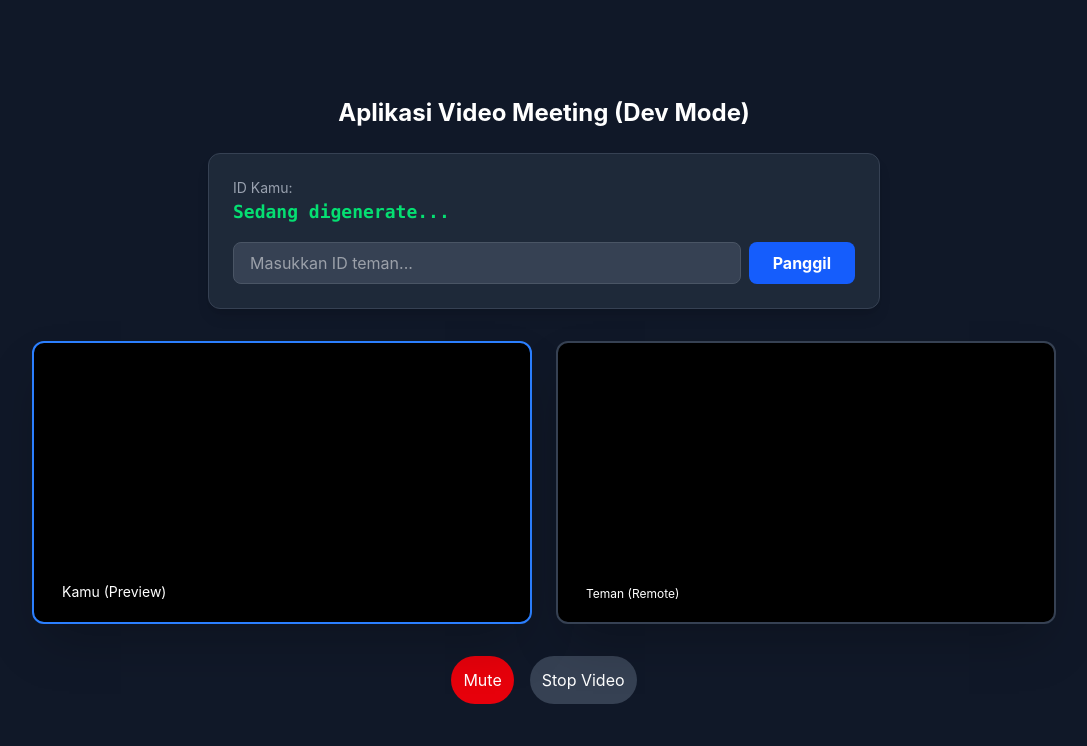
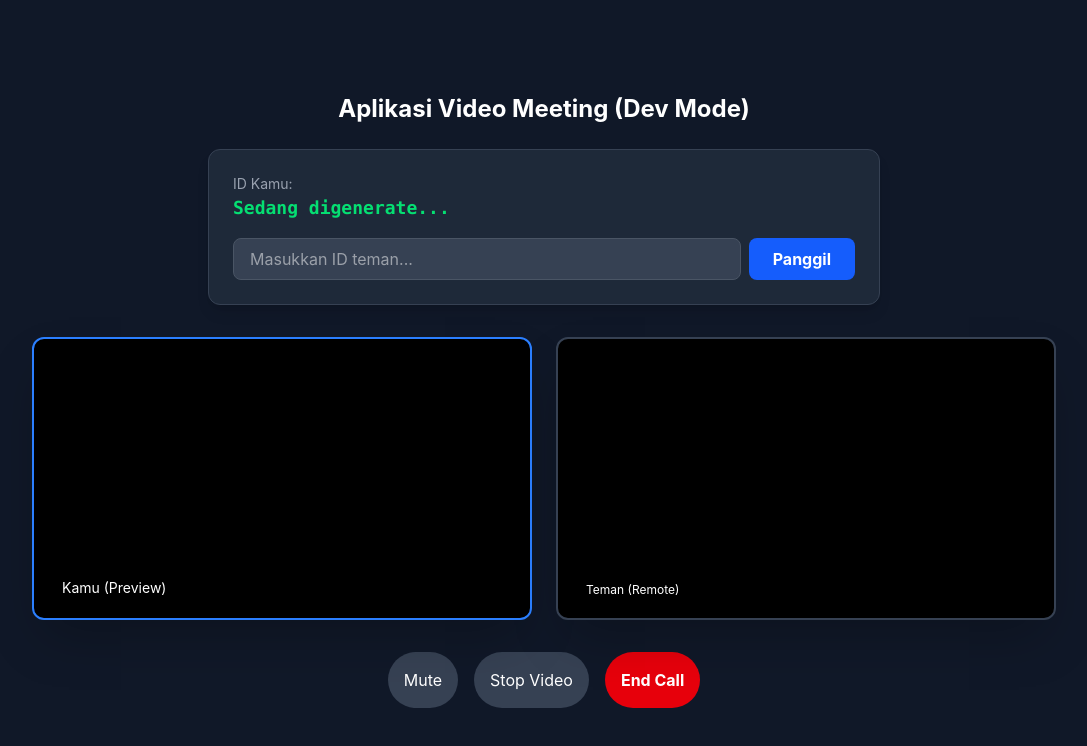
Before and after one commit to KemalMustafaa/conference-app, a React (Vite) app: page / in a window 1280 px wide. Shown: the top 746 px of the page, without its empty margins (96-1183 px from the left). Built offline with nearby package versions, Linux system fonts and the light colour scheme; no server answers.

Commit message:
feat : menambahkan fungsi pada tombol muted, video, dan endcall

```diff
--- a/src/components/conference/Conf.jsx
+++ b/src/components/conference/Conf.jsx
@@ -14,6 +14,10 @@ export const Conf = () => {
   const videoRef = useRef(null);
   const [stream, setStream] = useState(null);
   const [error, setError] = useState(null);
+
+  // inisialisasi untuk Fitur Kontrol Media (muted dan toggle video)
+  const [isMuted, setIsMuted] = useState(false);
+  const [isVideoOff, setIsVideoOff] = useState(false);
 
   useEffect(() => {
     // Fungsi untuk mengambil akses kamera dan mikrofon
@@ -88,6 +92,23 @@ export const Conf = () => {
     });
   };
 
+  // Fungsi untuk toggle audio
+  const toggleAudio = () => {
+    if (stream) {
+      const audioTrack = stream.getAudioTracks()[0];
+      audioTrack.enabled = !audioTrack.enabled; // Mematikan/menghidupkan track audio
+      setIsMuted(!audioTrack.enabled);
+    }
+  };
+
+  const toggleVideo = () => {
+    if (stream) {
+      const videoTrack = stream.getVideoTracks()[0];
+      videoTrack.enabled = !videoTrack.enabled; // Mematikan/menghidupkan track video
+      setIsVideoOff(!videoTrack.enabled);
+    }
+  };
+
   return (
     <div className="min-h-screen bg-gray-900 text-white flex flex-col items-center justify-center p-4">
       <h1 className="text-2xl font-bold mb-6">
@@ -142,7 +163,7 @@ export const Conf = () => {
             ref={remoteVideoRef}
             autoPlay
             playsInline
-            className="w-full aspect-video object-cover"
+            className="w-full aspect-video object-cover -scale-x-100"
           />
           <div className="absolute bottom-4 left-4 bg-black/50 px-3 py-1 rounded text-xs">
             Teman (Remote)
@@ -158,11 +179,26 @@ export const Conf = () => {
 
       <div className="mt-8 flex gap-4">
         {/* Placeholder untuk tombol kontrol nantinya */}
-        <button className="bg-red-600 hover:bg-red-700 p-3 rounded-full">
-          Mute
+        {/* Tombol Mute */}
+        <button
+          onClick={toggleAudio}
+          className={`p-4 rounded-full transition-all ${isMuted ? "bg-red-500" : "bg-gray-700 hover:bg-gray-600"}`}
+        >
+          {isMuted ? "Unmute" : "Mute"}
         </button>
-        <button className="bg-gray-700 hover:bg-gray-600 p-3 rounded-full">
-          Stop Video
+        {/* Tombol Stop Video */}
+        <button
+          onClick={toggleVideo}
+          className={`p-4 rounded-full transition-all ${isVideoOff ? "bg-red-500" : "bg-gray-700 hover:bg-gray-600"}`}
+        >
+          {isVideoOff ? "Start Video" : "Stop Video"}
+        </button>
+        {/* Tombol End Call (Opsional) */}
+        <button
+          onClick={() => window.location.reload()} // Cara simpel untuk reset koneksi
+          className="bg-red-600 hover:bg-red-700 p-4 rounded-full font-bold"
+        >
+          End Call
         </button>
       </div>
     </div>
```
